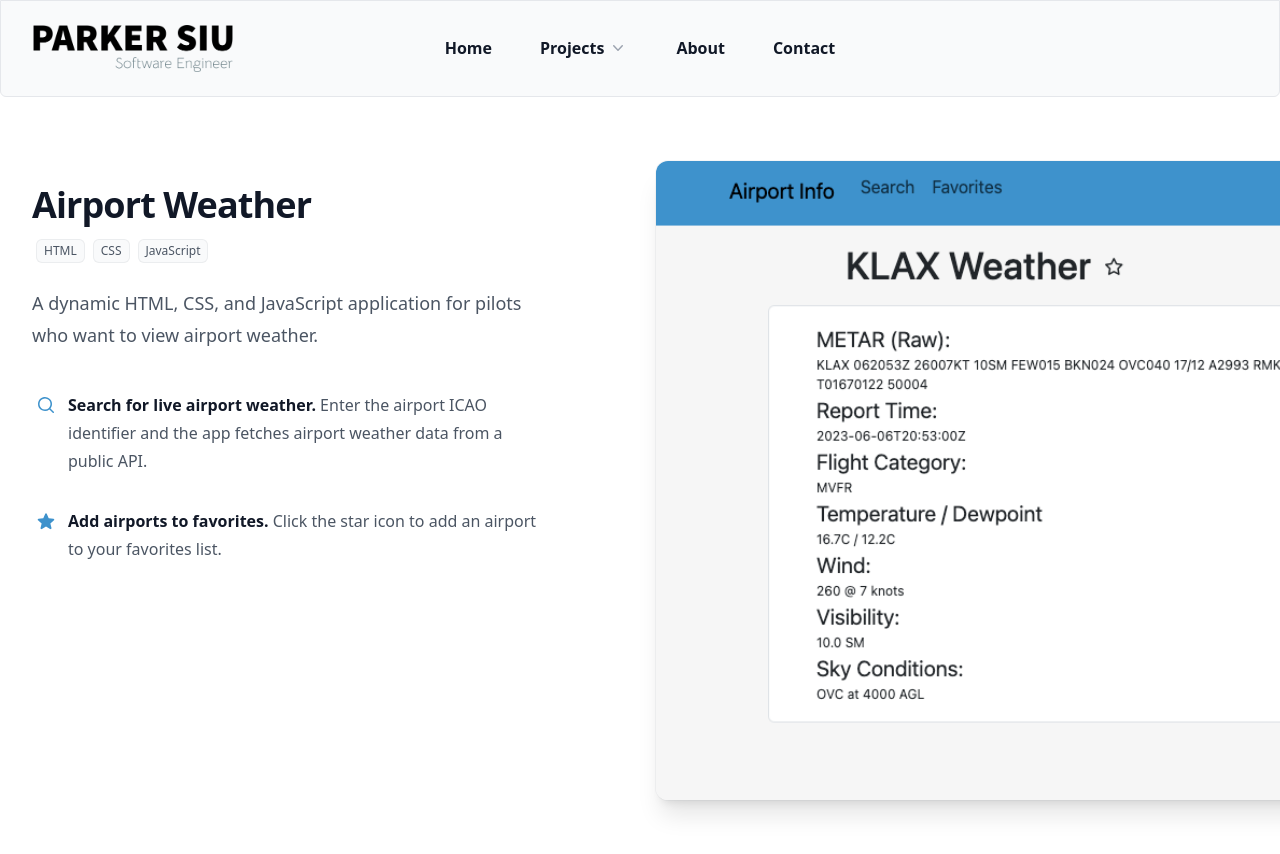
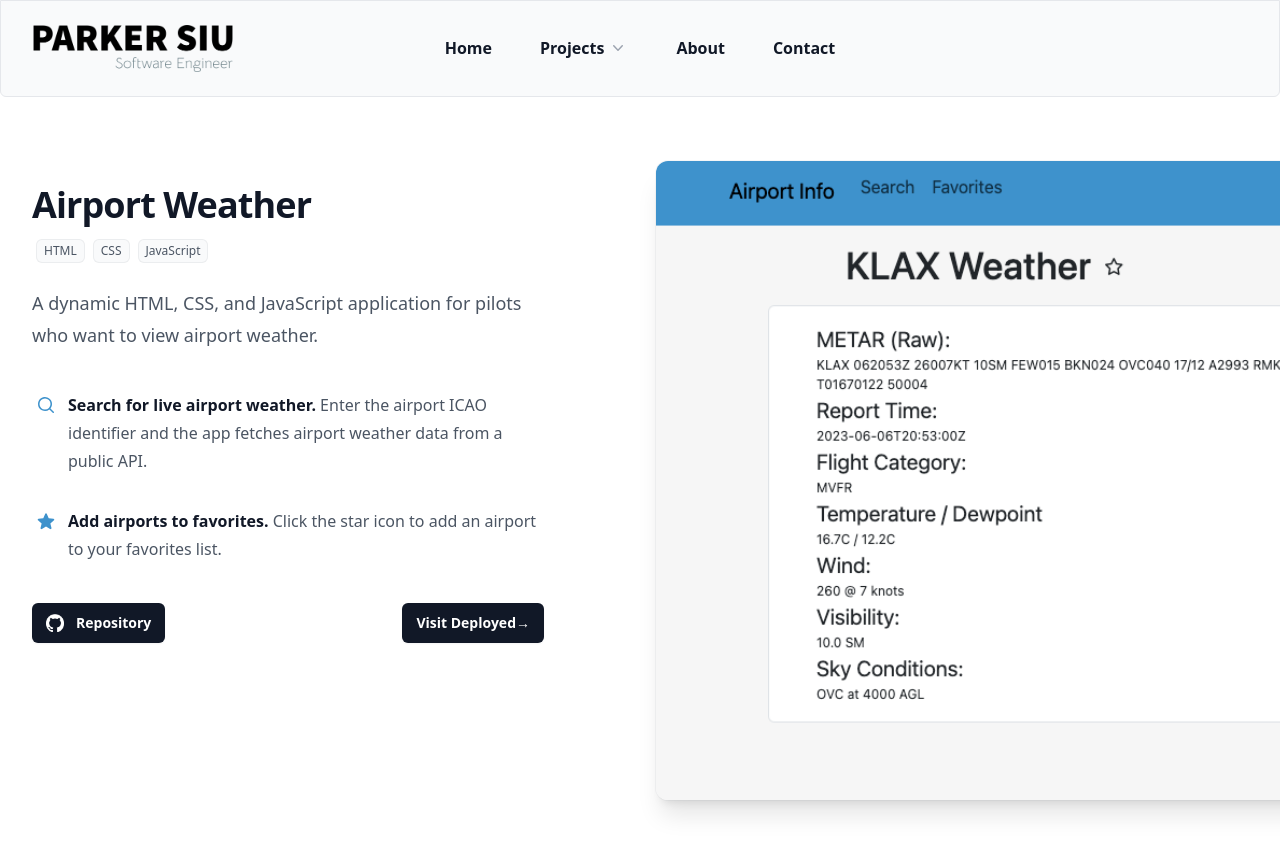
Before and after one commit to parkersiu/portfolio, a Next.js app: page /airport-weather in a window 1280 px wide. Shown: the top 854 px of the page. Built offline with nearby package versions, Linux system fonts and the light colour scheme.

Commit message:
Added links to repo and live site for airport weather page.

```diff
--- a/app/airport-weather/page.js
+++ b/app/airport-weather/page.js
@@ -48,6 +48,27 @@ export default function Page() {
                   </div>
                 ))}
               </dl>
+              <div className='flex mt-10 justify-between'>
+                <a href='https://github.com/parkersiu/airport-weather' target="_blank"
+                className='flex items-center justify-between rounded-md bg-gray-900 px-3.5 py-2.5 text-sm font-semibold text-white shadow-sm
+                hover:bg-gray-800 focus-visible:outline focus-visible:outline-2 focus-visible:outline-offset-2
+                focus-visible:outline-white'>
+                  <Image
+                    src='/github-logo.png'
+                    alt='github logo'
+                    className='pr-3'
+                    width={30}
+                    height={30}
+                  />
+                  Repository
+                </a>
+                <a href='https://parkersiu.github.io/airport-weather/' target="_blank"
+                  className='flex items-center justify-between rounded-md bg-gray-900 px-3.5 py-2.5 text-sm font-semibold text-white shadow-sm
+                hover:bg-gray-800 focus-visible:outline focus-visible:outline-2 focus-visible:outline-offset-2
+                focus-visible:outline-white'>
+                  Visit Deployed<span aria-hidden="true">→</span>
+                </a>
+              </div>
             </div>
           </div>
           <Image
```
Also changed, not shown: public/github-logo.png (added).
